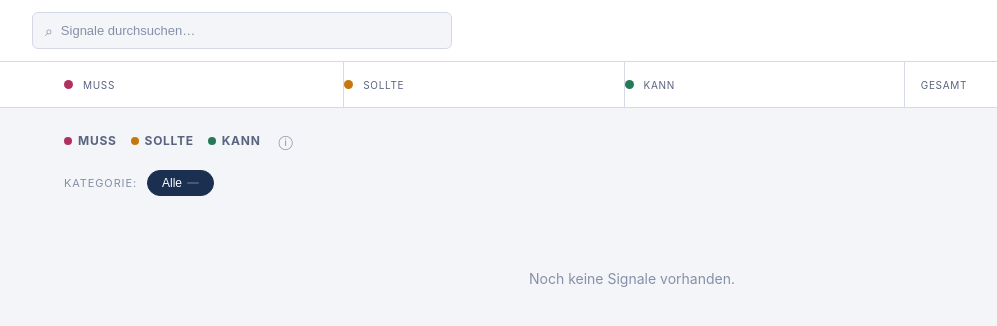
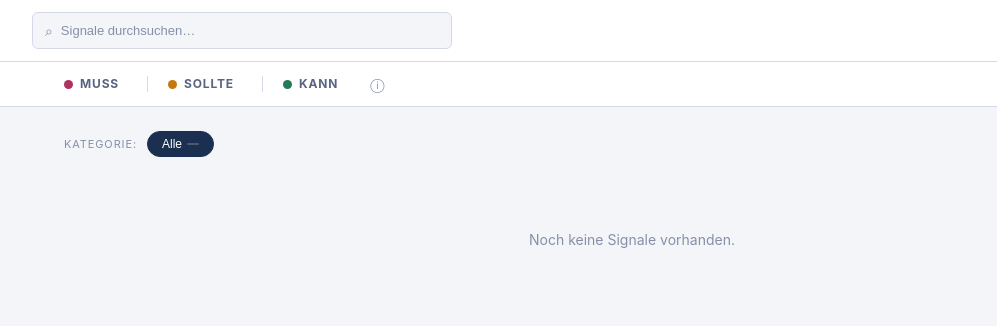
Before and after one commit to sebthamm/branchenradar, a Python web app: template templates/dashboard.html in a window 1280 px wide. Shown: the part 77-403 px from the top of the page, without its empty margins (8-1005 px from the left). Run offline with Jinja, Linux system fonts and the light colour scheme; the template is opened without the code that fills it, so the values that code supplies are empty.

Commit message:
Dashboard: Legend-Bar zusammengeführt, Card-Design verfeinert, Signalliste zeigt Priorität statt Status

```diff
--- a/templates/dashboard.html
+++ b/templates/dashboard.html
@@ -26,15 +26,16 @@
   .sec-option input[type="checkbox"] { accent-color: var(--navy); cursor: pointer; flex-shrink: 0; }
   .sec-divider { border: none; border-top: 1px solid var(--border); margin: 4px 0; }
 
-  /* Summary bar */
-  .summary-bar { background: var(--surface); border-bottom: 1px solid var(--border); }
-  .summary-inner { max-width: 1200px; margin: 0 auto; padding: 0 32px; display: flex; }
-  .stat-cell { flex: 1; padding: 14px 16px 14px 0; border-right: 1px solid var(--border); display: flex; align-items: center; gap: 10px; }
-  .stat-cell:last-child { border-right: none; padding-left: 16px; }
-  .stat-cell:first-child { padding-left: 0; }
-  .stat-dot { width: 9px; height: 9px; border-radius: 50%; flex-shrink: 0; }
-  .stat-num { font-size: 22px; font-weight: 600; font-variant-numeric: tabular-nums; line-height: 1; }
-  .stat-lbl { font-size: 10px; color: var(--muted); text-transform: uppercase; letter-spacing: .07em; margin-top: 2px; }
+  /* Combined legend bar */
+  .legend-bar { background: var(--surface); border-bottom: 1px solid var(--border); }
+  .legend-inner { max-width: 1200px; margin: 0 auto; padding: 0 32px; display: flex; align-items: center; gap: 20px; height: 44px; }
+  .legend-item { display: inline-flex; align-items: center; gap: 7px; font-size: 12px; font-weight: 700; letter-spacing: .07em; text-transform: uppercase; color: var(--muted); }
+  .legend-dot { width: 9px; height: 9px; border-radius: 50%; flex-shrink: 0; }
+  .legend-count { font-size: 13px; font-weight: 700; font-variant-numeric: tabular-nums; color: var(--text); margin-left: 1px; }
+  .legend-sep { width: 1px; height: 16px; background: var(--border); }
+  @media (max-width: 820px) {
+    .legend-inner { padding: 0 16px; gap: 14px; }
+  }
 
   /* Main */
   .main { max-width: 1200px; margin: 0 auto; padding: 24px 32px 60px; }
@@ -68,34 +69,10 @@
   }
 
   /* Card */
-  .card { background: var(--surface); border: 1px solid var(--border); border-radius: var(--radius); box-shadow: var(--shadow); display: flex; overflow: hidden; cursor: pointer; transition: box-shadow .15s, transform .1s; }
-  .card:hover { box-shadow: 0 2px 8px rgba(27,48,80,.1), 0 8px 24px rgba(27,48,80,.08); transform: translateY(-1px); }
-  .card-stripe { width: 4px; flex-shrink: 0; }
-  .card-body { flex: 1; padding: 15px 16px; min-width: 0; }
-  .card-top { display: flex; justify-content: flex-end; gap: 8px; margin-bottom: 8px; flex-wrap: wrap; }
-  .b { display: inline-flex; align-items: center; gap: 3px; padding: 2px 8px; border-radius: 3px; font-size: 10px; font-weight: 600; letter-spacing: .04em; text-transform: uppercase; white-space: nowrap; }
-  .b-cat { background: var(--surface2); color: var(--muted); }
+  .card { background: var(--surface); border: 1px solid var(--border); border-radius: 10px; box-shadow: 0 1px 3px rgba(0,0,0,.06); display: flex; overflow: hidden; cursor: pointer; transition: box-shadow .15s, transform .12s; }
+  .card:hover { box-shadow: 0 4px 16px rgba(27,48,80,.1); transform: translateY(-1px); }
+  .card-body { flex: 1; padding: 18px 20px; min-width: 0; }
 
-  .b-radar    { background:#E3F0FA; color:#1A5A8A; }
-  .b-develop  { background:#F0EBFA; color:#5A2E90; }
-  .b-announced{ background:#FEF3E2; color:#8A5000; }
-  .b-active   { background:#E8F5EE; color:#1A5C3D; }
-  .b-action   { background:#FCEAEF; color:#8A1A40; }
-  @media (prefers-color-scheme: dark) {
-    .b-radar    { background:rgba(46,123,170,.2); color:#7EC4E8; }
-    .b-develop  { background:rgba(107,68,168,.2); color:#C090F0; }
-    .b-announced{ background:rgba(196,120,14,.2); color:#F0A840; }
-    .b-active   { background:rgba(37,122,88,.2);  color:#5DD4A0; }
-    .b-action   { background:rgba(176,48,96,.2);  color:#F090B4; }
-  }
-
-  /* Priority legend */
-  .prio-legend { display: flex; align-items: center; gap: 14px; margin-bottom: 20px; flex-wrap: wrap; }
-  .prio-dot { display: inline-flex; align-items: center; gap: 6px; font-size: 12px; font-weight: 700; letter-spacing: .06em; text-transform: uppercase; color: var(--muted); }
-  .prio-dot::before { content:''; display:inline-block; width:8px; height:8px; border-radius:50%; flex-shrink:0; }
-  .prio-dot.muss::before   { background: var(--s-action); }
-  .prio-dot.sollte::before { background: var(--s-announced); }
-  .prio-dot.kann::before   { background: var(--s-active); }
   .info-btn { background: none; border: none; cursor: pointer; color: var(--faint); font-size: 14px; padding: 0 4px; line-height: 1; vertical-align: middle; transition: color .15s; }
   .info-btn:hover { color: var(--text); }
   .info-popup { display: none; position: fixed; inset: 0; z-index: 700; align-items: center; justify-content: center; background: rgba(0,0,0,.45); }
@@ -131,11 +108,12 @@
   .card-summary { font-size: 13px; color: var(--muted); line-height: 1.6; display: -webkit-box; -webkit-line-clamp: 2; -webkit-box-orient: vertical; overflow: hidden; margin-bottom: 10px; }
   .card.open .card-summary { -webkit-line-clamp: unset; overflow: visible; display: block; }
 
-  .card-meta-row { display: flex; align-items: center; gap: 10px; flex-wrap: wrap; font-size: 11px; color: var(--faint); margin-bottom: 10px; }
-  .card-meta-row .sep { opacity: .35; }
+  .card-meta-row { display: flex; align-items: center; gap: 8px; flex-wrap: wrap; font-size: 12px; color: var(--faint); margin-bottom: 12px; }
+  .card-meta-row .sep { opacity: .3; }
   .card-deadline { color: var(--s-action); font-weight: 600; }
 
-  .card-action-link { display: inline-flex; align-items: center; gap: 4px; font-size: 13px; font-weight: 600; color: var(--navy); text-decoration: none; }
+  .card-action-link { display: inline-flex; align-items: center; gap: 5px; font-size: 13px; font-weight: 700; color: var(--navy); text-decoration: none; letter-spacing: -.01em; }
+  .card-action-link:hover { text-decoration: underline; }
   @media (prefers-color-scheme: dark) { .card-action-link { color: #90b8f0; } }
 
   .card-detail { display: none; font-size: 13px; color: var(--muted); line-height: 1.7; margin-top: 12px; padding-top: 12px; border-top: 1px solid var(--border); white-space: pre-wrap; }
@@ -191,36 +169,28 @@
   </div>
 </div>
 
-<div class="summary-bar">
-  <div class="summary-inner">
-    <div class="stat-cell">
-      <div class="stat-dot" style="background:var(--s-action)"></div>
-      <div><div class="stat-num">{{ prio_counts.muss }}</div><div class="stat-lbl">Muss</div></div>
-    </div>
-    <div class="stat-cell">
-      <div class="stat-dot" style="background:var(--s-announced)"></div>
-      <div><div class="stat-num">{{ prio_counts.sollte }}</div><div class="stat-lbl">Sollte</div></div>
-    </div>
-    <div class="stat-cell">
-      <div class="stat-dot" style="background:var(--s-active)"></div>
-      <div><div class="stat-num">{{ prio_counts.kann }}</div><div class="stat-lbl">Kann</div></div>
-    </div>
-    <div class="stat-cell">
-      <div><div class="stat-num">{{ total }}</div><div class="stat-lbl">Gesamt</div></div>
-    </div>
+<div class="legend-bar">
+  <div class="legend-inner">
+    <span class="legend-item">
+      <span class="legend-dot" style="background:var(--s-action)"></span>
+      Muss <span class="legend-count">{{ prio_counts.muss }}</span>
+    </span>
+    <div class="legend-sep"></div>
+    <span class="legend-item">
+      <span class="legend-dot" style="background:var(--s-announced)"></span>
+      Sollte <span class="legend-count">{{ prio_counts.sollte }}</span>
+    </span>
+    <div class="legend-sep"></div>
+    <span class="legend-item">
+      <span class="legend-dot" style="background:var(--s-active)"></span>
+      Kann <span class="legend-count">{{ prio_counts.kann }}</span>
+    </span>
+    <button class="info-btn" onclick="document.getElementById('prio-info').classList.add('open')" title="Hinweis zur Einstufung">ⓘ</button>
   </div>
 </div>
 
 <main class="main">
 
-
-  {# Legende + Info-Button #}
-  <div class="prio-legend">
-    <span class="prio-dot muss">Muss</span>
-    <span class="prio-dot sollte">Sollte</span>
-    <span class="prio-dot kann">Kann</span>
-    <button class="info-btn" onclick="document.getElementById('prio-info').classList.add('open')" title="Hinweis zur Einstufung">ⓘ</button>
-  </div>
 
   <div class="filter-row">
     <span class="filter-lbl">Kategorie:</span>
```
Also changed, not shown: templates/admin_signals.html (+8 -2 lines).
